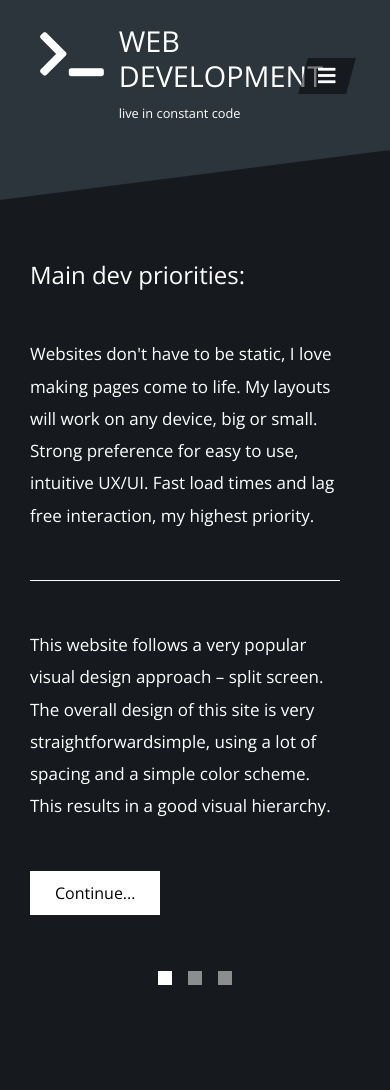
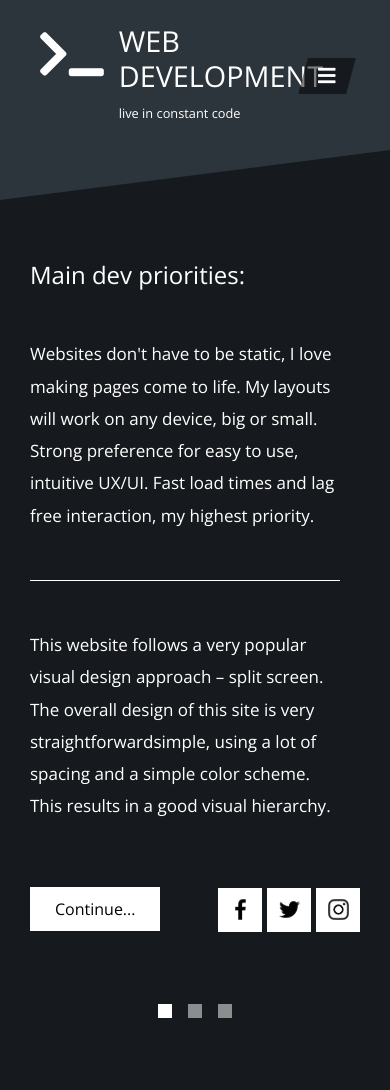
Before and after one commit to overstay812/my-studio-page, a plain HTML site: page index.html in a window 390 px wide. Shown: the top 1090 px of the page. Drawn offline with nearby package versions, Linux system fonts and the light colour scheme.

Commit message:
added socials

```diff
--- a/css/templatemo-diagoona.css
+++ b/css/templatemo-diagoona.css
@@ -226,6 +226,27 @@ textarea {
 .form-control:-ms-input-placeholder { color: white; } /* Internet Explorer 10-11 */
 .form-control::placeholder { color: white; }
 
+.sci {
+    position: absolute;
+    top: 41%;
+    left: 0;
+    /* transform: translateY(-50%); */
+    width: 60px;
+    display: flex;
+    justify-content: center;
+    align-items: center;
+    flex-direction: column;
+    padding: 20px;
+    background: #fff;
+  }
+  .sci li {
+    list-style: none;
+  }
+  .sci li div a {
+    display: inline-block;
+    transform: scale(0.5);
+  }
+
 @media (max-width: 1200px) {
     .nav-item { margin-right: 30px; }
 
@@ -317,6 +338,50 @@ textarea {
         padding-left: 10px;
         padding-right: 10px;
     }
+.button-wrapper{
+    display: flex;
+    flex-direction: row;
+    justify-content: space-between;
+    align-items: center;
+    width: 100%;
+    padding-right: 15px;
+
+ }
+    .sci {
+
+        position: relative;
+        left: 0%;
+
+
+        width: 132px;
+        height: 44px;
+        display: flex;
+        justify-content: space-between;
+        align-items: center;
+        flex-direction: row;
+        margin-top: 17px;
+        background: none;
+
+
+    }
+    .sci li {
+        list-style: none;
+      }
+      .sci li div {
+          display: flex;
+          flex-direction: row;
+          justify-content: center;
+          align-items: center;
+          /* border: 1px solid black; */
+          height: 44px;
+          width: 44px;
+          background: #fff;
+          margin-left: 5px;
+        }
+      .sci li div a {
+        display: inline-block;
+        transform: scale(0.5);
+      }
 }
 
 @media (max-width: 460px) {
--- a/index.html
+++ b/index.html
@@ -51,6 +51,7 @@
                                 </li>
                             </ul>
                         </div>
+
                     </nav>
                 </div>
             </div>
@@ -66,8 +67,17 @@
                         </p>
 
                         <hr class="mb-5">
-                        <p class="mb-5">This website follows a very popular visual design approach – split screen. The overall design of this site is very straightforwardsimple, using a lot of spacing and a simple color scheme. This results in a good visual hierarchy.</p>
-                        <a href="about.html" class="btn btn-primary">Continue...</a>
+                        <p class="mb-5">This website follows a very popular visual design approach – split screen. The
+                            overall design of this site is very straightforwardsimple, using a lot of spacing and a
+                            simple color scheme. This results in a good visual hierarchy.</p>
+                        <div class="button-wrapper">
+                            <a href="about.html" class="btn btn-primary">Continue...</a>
+                            <ul class="sci">
+                                <li><div><a href="https://www.facebook.com/konstantin.surnin.9"><img src="./img/facebook.png" alt=""></a></div></li>
+                                <li><div><a href=""><img src="./img/twitter.png" alt=""></a></div></li>
+                                <li><div><a href="https://www.instagram.com/konstantin_ishere/"><img src="./img/instagram.png" alt=""></a></div></li>
+                            </ul>
+                        </div>
                     </section>
                 </main>
             </div>
```
Also changed, not shown: about.html (+7 -0 lines), contact.html (+8 -2 lines), portfolio.html (+7 -0 lines), img/facebook.png (added), img/instagram.png (added), img/twitter.png (added).
